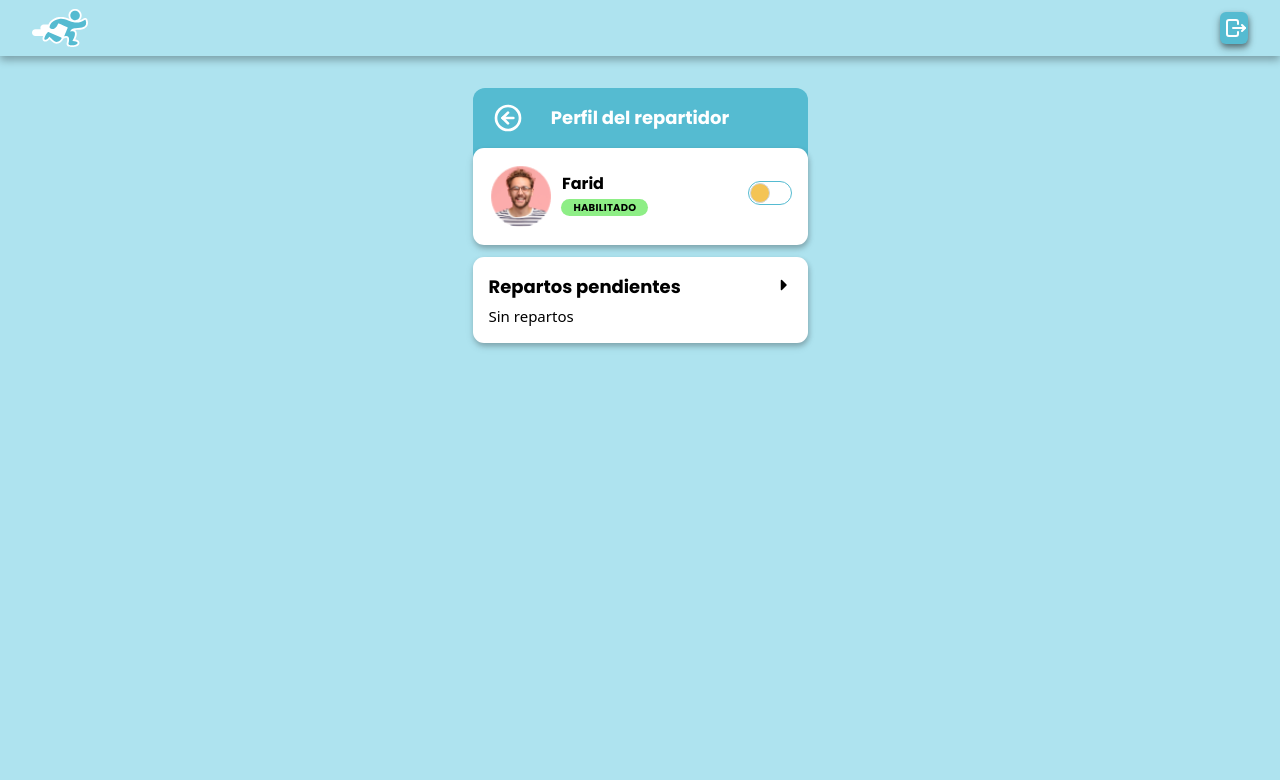
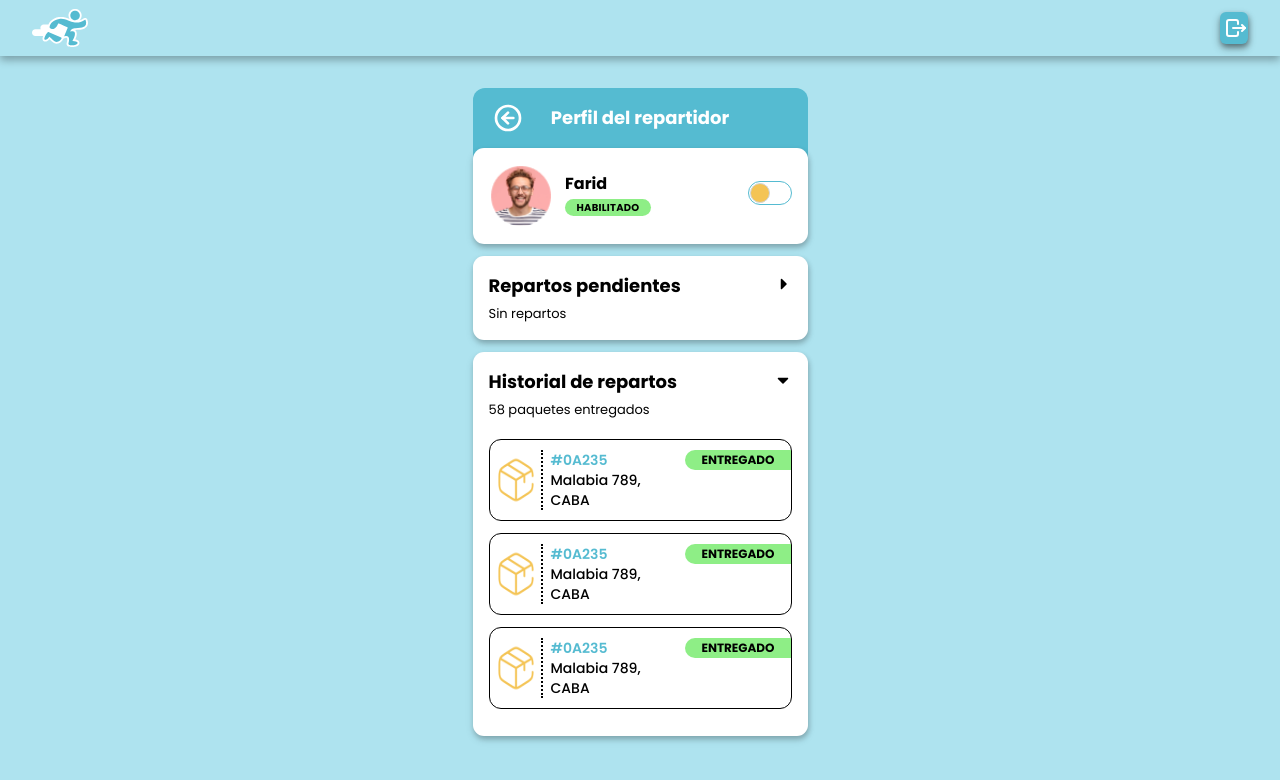
Before and after one commit to Tute22/Chacurbanos-front, a Next.js app: page /delivery_profile in a window 1280 px wide. Shown: the top 780 px of the page. Built offline with nearby package versions, Linux system fonts and the light colour scheme.

Commit message:
all delivery profile screen done, only i need the shadow at the bottom

```diff
--- a/src/app/delivery_profile/page.tsx
+++ b/src/app/delivery_profile/page.tsx
@@ -1,6 +1,12 @@
 import { LeftArrowIcon, TriangleDownArrow } from "@/commons/icons";
-import { poppins700, poppins400, poppins600 } from "@/commons/fonts";
+import {
+  poppins700,
+  poppins400,
+  poppins600,
+  poppins500,
+} from "@/commons/fonts";
 import { Navbar } from "@/components/Navbar";
+import box from "../../../public/Box.png";
 import exampleFace from "../../../public/Ellipse 9.png";
 import Image from "next/image";
 
@@ -27,7 +33,7 @@ export default function AdminProfile() {
             <Image src={exampleFace} alt="example_face" className="w-[70px]" />
 
             {/* Container con nombre, estado y toggle */}
-            <div className="pl-2 flex justify-between w-64 items-center">
+            <div className="pl-2 flex justify-between w-64 items-center ml-1">
               {/* Container con nombre y estado */}
               <div>
                 <p
@@ -59,16 +65,161 @@ export default function AdminProfile() {
         </div>
       </main>
 
+      {/* Container con info de repartos pendientes */}
       <div className="p-4 w-[335px] mx-auto mt-3 bg-white rounded-[11px] shadow-white-distribution-container ">
-        <div className="w-full" >
-          <div className="flex justify-between " >
+        <div className="w-full">
+          <div className="flex justify-between ">
             <h3 className={`text-lg ${poppins700.className}`}>
               Repartos pendientes
             </h3>
-            <TriangleDownArrow className=" w-[18px] h-6  ml-[3px] -rotate-90"/>
+            <TriangleDownArrow className=" w-[18px] h-6  ml-[3px] -rotate-90" />
           </div>
-          <p className="mt-1 text-[15px]">Sin repartos</p>
+          <p className={`mt-1 text-[13px] ${poppins400.className}`}>
+            Sin repartos
+          </p>
         </div>
+      </div>
+
+
+
+
+
+        <div className="p-4 w-[335px] mx-auto mt-3 bg-white rounded-[11px] shadow-white-distribution-container max-h-[385.5px] " >
+        <div className="w-full">
+          <div className="flex justify-between ">
+            <h3 className={`text-lg ${poppins700.className}`}>
+              Historial de repartos
+            </h3>
+            <TriangleDownArrow className=" w-[18px] h-6  ml-[3px] " />
+          </div>
+          <p className={`mt-1 text-[13px] ${poppins400.className} mb-5`}>
+            58 paquetes entregados
+          </p>
+        </div>
+        {/* Containers de paquetes entregados */}
+        <main className="max-h-[280.5px] scroll-content ">
+          <div className={`border border-solid border-black rounded-xl mb-3 `}>
+            <div className="flex py-[10px] pl-[1px]">
+              <Image src={box} alt="box" width={50} height={50} />
+              <div className="flex-col border-l-2 border-black border-dotted">
+                <div className={`ml-2 ${poppins500.className}`}>
+                  <div
+                    className={`text-[#55BBD1] ${poppins600.className} text-sm`}
+                  >
+                    #0A235
+                  </div>
+                  <div className="text-sm">Malabia 789,</div>
+                  <div className="text-sm">CABA</div>
+                </div>
+              </div>
+              <div className="flex flex-col flex-grow items-end">
+                <div
+                  className={`mb-4 text-xs ${poppins700.className} bg-[#8EEE86] py-0.5 px-4 rounded-l-2xl`}
+                >
+                  ENTREGADO
+                </div>
+              </div>
+            </div>
+          </div>
+
+          <div className={`border border-solid border-black rounded-xl mb-3`}>
+            <div className="flex py-[10px] pl-[1px]">
+              <Image src={box} alt="box" width={50} height={50} />
+              <div className="flex-col border-l-2 border-black border-dotted">
+                <div className={`ml-2 ${poppins500.className}`}>
+                  <div
+                    className={`text-[#55BBD1] ${poppins600.className} text-sm`}
+                  >
+                    #0A235
+                  </div>
+                  <div className="text-sm">Malabia 789,</div>
+                  <div className="text-sm">CABA</div>
+                </div>
+              </div>
+              <div className="flex flex-col flex-grow items-end">
+                <div
+                  className={`mb-4 text-xs ${poppins700.className} bg-[#8EEE86] py-0.5 px-4 rounded-l-2xl`}
+                >
+                  ENTREGADO
+                </div>
+              </div>
+            </div>
+          </div>
+
+          <div className={`border border-solid border-black rounded-xl mb-3`}>
+            <div className="flex py-[10px] pl-[1px]">
+              <Image src={box} alt="box" width={50} height={50} />
+              <div className="flex-col border-l-2 border-black border-dotted">
+                <div className={`ml-2 ${poppins500.className}`}>
+                  <div
+                    className={`text-[#55BBD1] ${poppins600.className} text-sm`}
+                  >
+                    #0A235
+                  </div>
+                  <div className="text-sm">Malabia 789,</div>
+                  <div className="text-sm">CABA</div>
+                </div>
+              </div>
+              <div className="flex flex-col flex-grow items-end">
+                <div
+                  className={`mb-4 text-xs ${poppins700.className} bg-[#8EEE86] py-0.5 px-4 rounded-l-2xl`}
+                >
+                  ENTREGADO
+                </div>
+              </div>
+            </div>
+          </div>
+
+          <div className={`border border-solid border-black rounded-xl mb-3`}>
+            <div className="flex py-[10px] pl-[1px]">
+              <Image src={box} alt="box" width={50} height={50} />
+              <div className="flex-col border-l-2 border-black border-dotted">
+                <div className={`ml-2 ${poppins500.className}`}>
+                  <div
+                    className={`text-[#55BBD1] ${poppins600.className} text-sm`}
+                  >
+                    #0A235
+                  </div>
+                  <div className="text-sm">Malabia 789,</div>
+                  <div className="text-sm">CABA</div>
+                </div>
+              </div>
+              <div className="flex flex-col flex-grow items-end">
+                <div
+                  className={`mb-4 text-xs ${poppins700.className} bg-[#8EEE86] py-0.5 px-4 rounded-l-2xl`}
+                >
+                  ENTREGADO
+                </div>
+              </div>
+            </div>
+          </div>
+
+          <div className={`border border-solid border-black rounded-xl mb-3`}>
+            <div className="flex py-[10px] pl-[1px]">
+              <Image src={box} alt="box" width={50} height={50} />
+              <div className="flex-col border-l-2 border-black border-dotted">
+                <div className={`ml-2 ${poppins500.className}`}>
+                  <div
+                    className={`text-[#55BBD1] ${poppins600.className} text-sm`}
+                  >
+                    #0A235
+                  </div>
+                  <div className="text-sm">Malabia 789,</div>
+                  <div className="text-sm">CABA</div>
+                </div>
+              </div>
+              <div className="flex flex-col flex-grow items-end">
+                <div
+                  className={`mb-4 text-xs ${poppins700.className} bg-[#8EEE86] py-0.5 px-4 rounded-l-2xl`}
+                >
+                  ENTREGADO
+                </div>
+              </div>
+            </div>
+          </div>
+
+        </main>
+
       </div>
     </div>
   );
--- a/src/app/globals.css
+++ b/src/app/globals.css
@@ -26,14 +26,31 @@ body {
     rgb(var(--background-start-rgb));
 }
 
-.shadow-nav{
+.shadow-nav {
   box-shadow: 0 4px 8px rgba(0, 0, 0, 0.3);
 }
 
-.shadow-logout-button{
+.shadow-logout-button {
   box-shadow: 1px 3px 5px rgba(0, 0, 0, 0.3), 0 4px 8px rgba(0, 0, 0, 0.3);
 }
 
-.shadow-white-distribution-container{
+.shadow-white-distribution-container {
   box-shadow: 1px 3px 5px rgba(0, 0, 0, 0.2), 0 4px 8px rgba(0, 0, 0, 0.1);
 }
+
+.scroll-content {
+  overflow-y: scroll;
+}
+
+.scroll-content::-webkit-scrollbar {
+  width: 0em;
+}
+
+.scroll-content::-webkit-scrollbar-track {
+  background-color: transparent;
+}
+
+.scroll-content::-webkit-scrollbar-thumb {
+  background-color: transparent;
+  border: none;
+}
```
